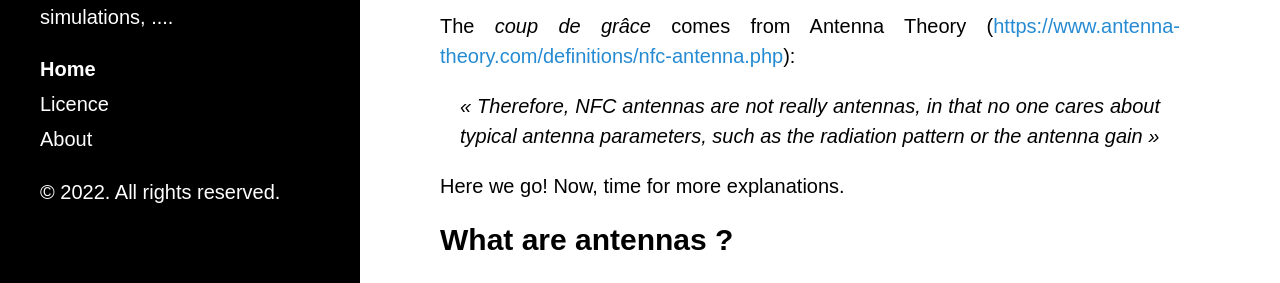
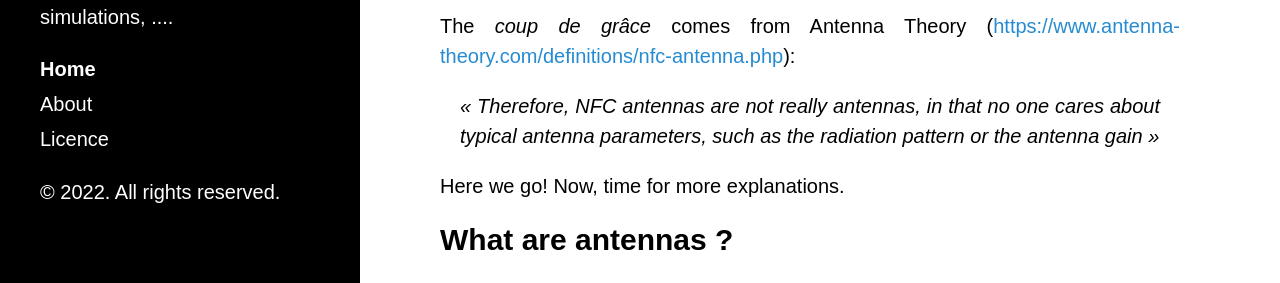
Before and after one commit to thadrien/Zview.github.io, a Jekyll site: the page built from index.html, in a window 1280 px wide and 900 px high, scrolled down 339 px. Shown: the part 167-450 px from the top of the window. Built offline with Jekyll 4.4.1, drawn with Linux system fonts in a browser that asks for light colours; the list of posts is cut into pages by our own code.

Commit message:
Sort pages in sidebar.

```diff
--- a/_includes/sidebar.html
+++ b/_includes/sidebar.html
@@ -17,7 +17,7 @@
       `layout: page` in the front-matter. See readme for usage.
     {% endcomment %}
 
-    {% assign pages_list = site.pages %}
+    {% assign pages_list = site.pages | sort:"order"%}
     {% for node in pages_list %}
       {% if node.title != null %}
         {% if node.layout == "page" %}
--- a/index.html
+++ b/index.html
@@ -1,6 +1,7 @@
 ---
 layout: default
 title: Home
+order: 1
 ---
 
 <div class="posts">
```
Also changed, not shown: about.md (+1 -0 lines), LICENCE.md.
